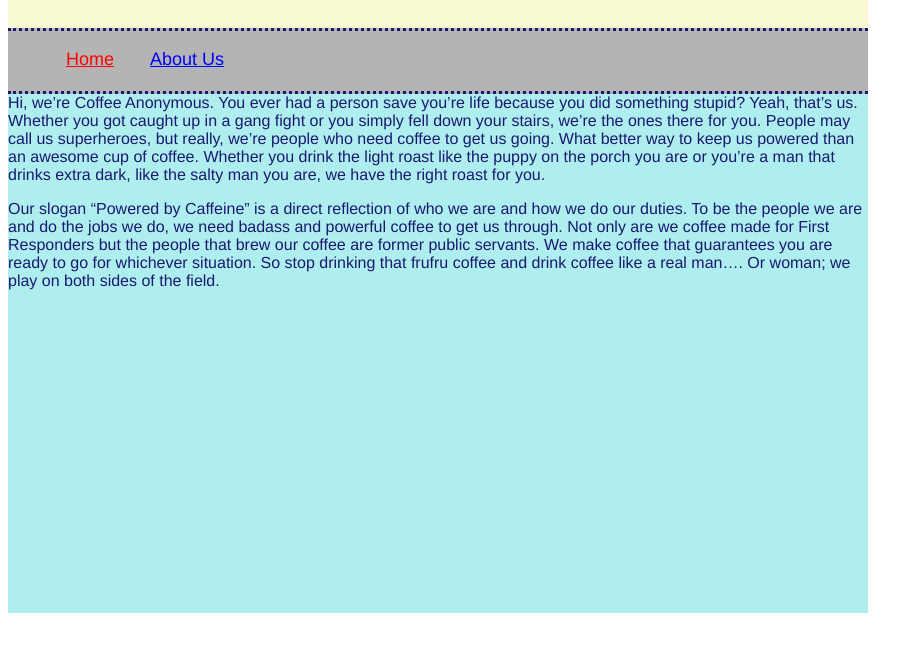
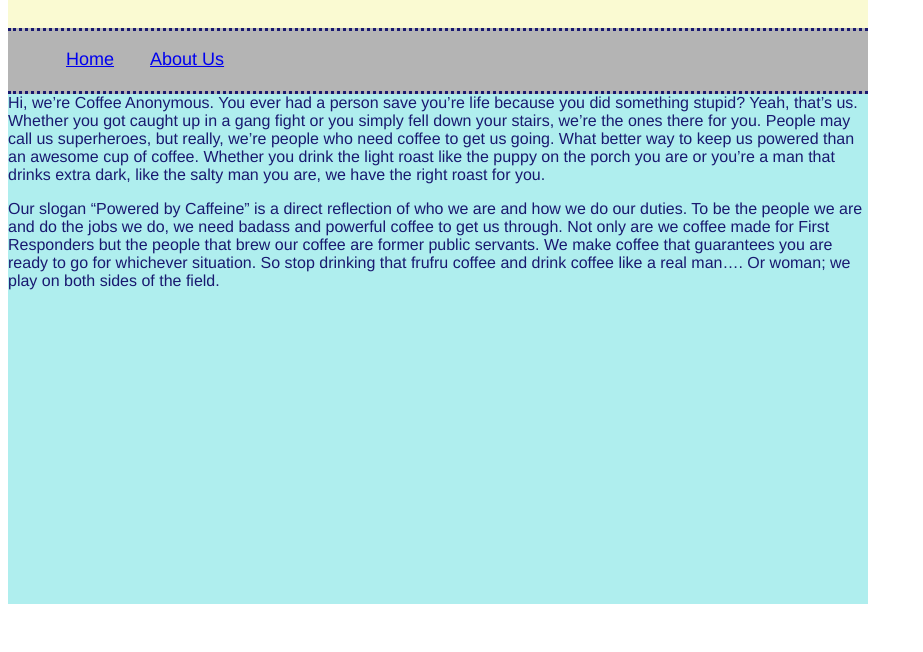
Before and after one commit to allylandry/allylandry.github.io, a plain HTML site: page index.html in a window 1280 px wide. Shown: the part 154-806 px from the top of the page, without its empty margins (0-923 px from the left). Drawn offline with Linux system fonts and the light colour scheme.

Commit message:
first commit

```diff
--- a/index.css
+++ b/index.css
@@ -51,21 +51,7 @@ nav li a {
   vertical-align: left;
   font-size: 18px;
 }
-.red{
-  color: red;
-}
-.blue{
-  color: blue;
-}
-.black{
-  color: black;
-}
-.green{
-  color: green;
-}
-a {
-  color: ;
-}
+
 article {
   width: 860px;
   background-color: #AFEEEE;
@@ -73,7 +59,7 @@ article {
   text-align: left;
   min-height: 70%;
   color: #191970;
-  padding-top: 25px;
+  padding-top: 40px 40px;
 }
 aside {
   width: 17%;
@@ -85,12 +71,3 @@ aside {
 aside ul {
   list-style-type: none;
 }
-footer {
-  width: 790px;
-  clear: both;
-  display: block;
-}
-
-.spacing {
-  margin-top: 25px;
-}
--- a/index.html
+++ b/index.html
@@ -14,16 +14,16 @@
     <nav>
       <ul>
         <li>
-          <a class="red" href="index.html">Home</a>
+          <a href="index.html">Home</a>
         </li>
         <li>
-          <a class="blue" href="aboutus.html">About Us</a>
+          <a href="aboutus.html">About Us</a>
         </li>
       </ul>
     </nav>
 
     <article>
-      <p  class="spacing">
+      <p>
         Hi, we’re Coffee Anonymous. You ever had a person save you’re life because you did something stupid? Yeah, that’s us. Whether you got caught up in a gang fight or you simply fell down your stairs, we’re the ones there for you. People may call us superheroes, but really, we’re people who need coffee to get us going. What better way to keep us powered than an awesome cup of coffee. Whether you drink the light roast like the puppy on the porch you are or you’re a man that drinks extra dark, like the salty man you are, we have the right roast for you.
       </p>
       <p>
```
